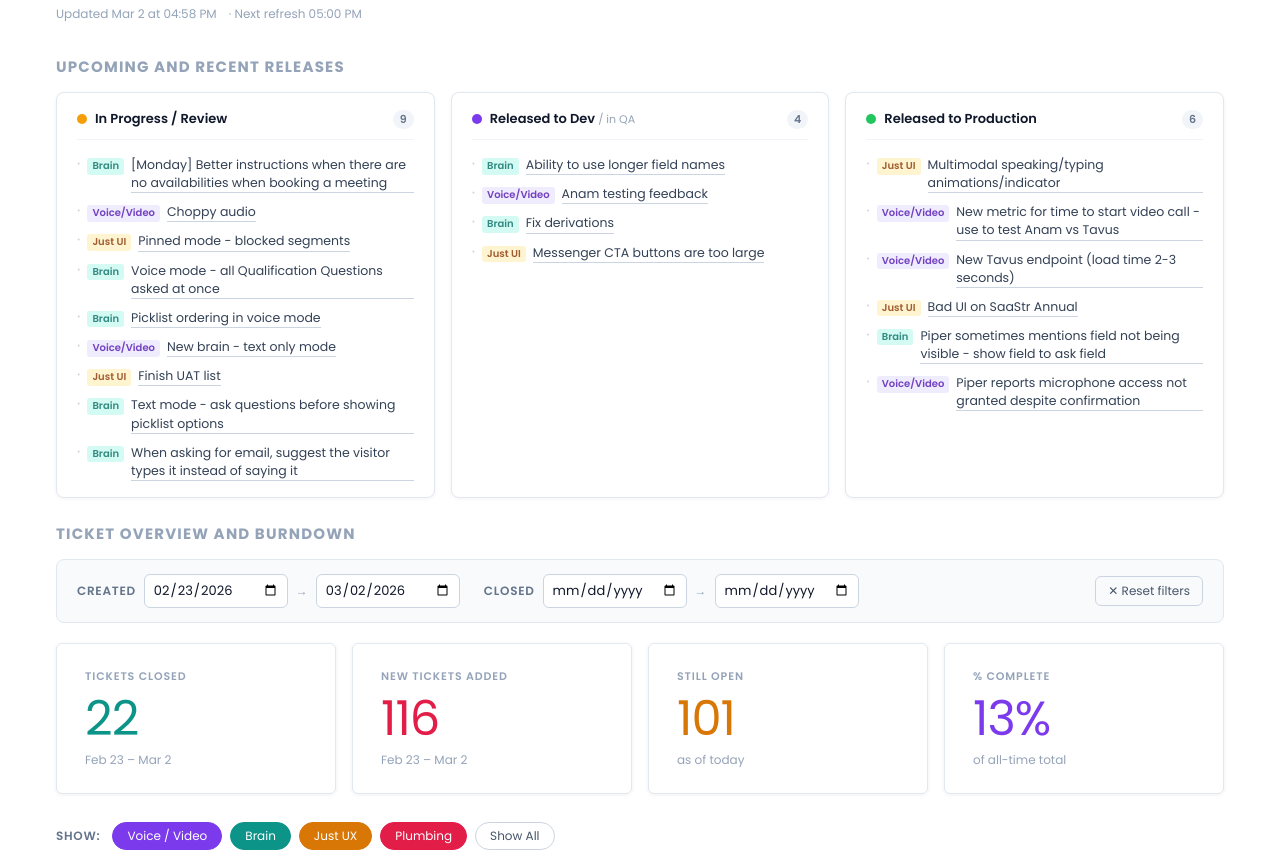
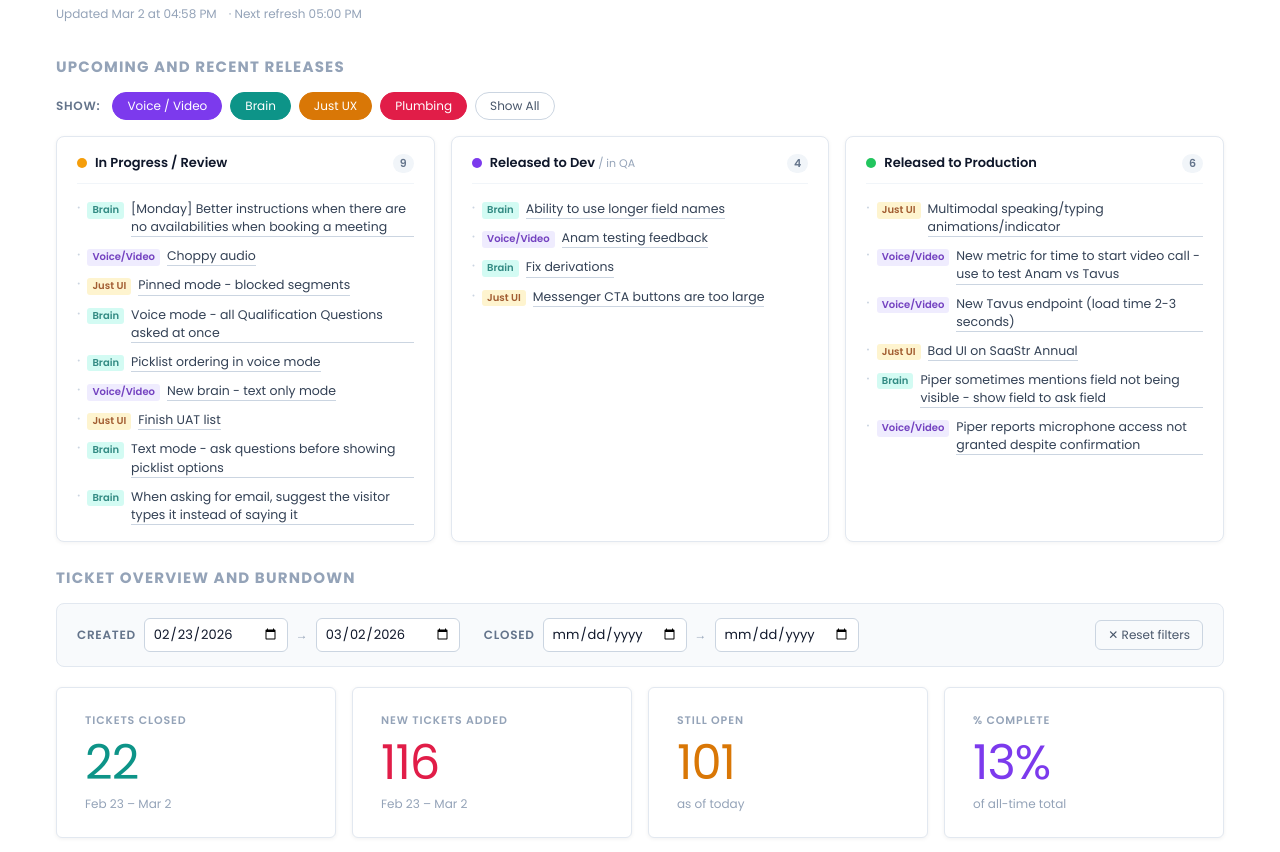
Before and after one commit to kerrilinnea3/multimodal-ga-burndown, a plain HTML site: page index.html in a window 1280 px wide. Shown: the part 102-954 px from the top of the page. Drawn offline with Linux system fonts and the light colour scheme.

Commit message:
Move category filters to top ticket status section

```diff
--- a/index.html
+++ b/index.html
@@ -304,6 +304,15 @@
 
   <h2 class="section-heading">Upcoming and Recent Releases</h2>
 
+  <div class="cat-filter-bar" id="statusCatFilter">
+    <span class="cat-filter-label">Show:</span>
+    <button class="cat-filter-btn active" data-cat="video"    style="--cat-color:#7C3AED" onclick="toggleStatusCat('video',this)">Voice / Video</button>
+    <button class="cat-filter-btn active" data-cat="brain"    style="--cat-color:#0D9488" onclick="toggleStatusCat('brain',this)">Brain</button>
+    <button class="cat-filter-btn active" data-cat="ui"       style="--cat-color:#D97706" onclick="toggleStatusCat('ui',this)">Just UX</button>
+    <button class="cat-filter-btn active" data-cat="plumbing" style="--cat-color:#E11D48" onclick="toggleStatusCat('plumbing',this)">Plumbing</button>
+    <button class="cat-filter-all" onclick="resetStatusCats()">Show All</button>
+  </div>
+
   <!-- ── Status Update ── -->
   <div class="status-update" id="statusUpdate" style="display:none">
     <div class="status-col">
@@ -375,20 +384,10 @@
     </div>
   </div>
 
-  <!-- ── Category Filter ── -->
-  <div class="cat-filter-bar">
-    <span class="cat-filter-label">Show:</span>
-    <button class="cat-filter-btn active" data-cat="video" style="--cat-color:#7C3AED" onclick="toggleCatFilter('video',this)">Voice / Video</button>
-    <button class="cat-filter-btn active" data-cat="brain" style="--cat-color:#0D9488" onclick="toggleCatFilter('brain',this)">Brain</button>
-    <button class="cat-filter-btn active" data-cat="ui"    style="--cat-color:#D97706" onclick="toggleCatFilter('ui',this)">Just UX</button>
-    <button class="cat-filter-btn active" data-cat="plumbing" style="--cat-color:#E11D48" onclick="toggleCatFilter('plumbing',this)">Plumbing</button>
-    <button class="cat-filter-all" onclick="resetCatFilters()">Show All</button>
-  </div>
-
   <!-- ── Stat Cards ── -->
   <div class="stat-cards">
     <!-- Voice/Video -->
-    <div class="stat-card" data-cat="video">
+    <div class="stat-card">
       <div class="stat-card-label c-video">Voice / Video</div>
       <div class="stat-card-row"><span>Total</span><span id="video-total">—</span></div>
       <div class="stat-card-row"><span>Open</span><span id="video-open">—</span></div>
@@ -397,7 +396,7 @@
       <div class="stat-card-pct c-video" id="video-pct">—% complete</div>
     </div>
     <!-- Brain -->
-    <div class="stat-card" data-cat="brain">
+    <div class="stat-card">
       <div class="stat-card-label c-brain">Brain</div>
       <div class="stat-card-row"><span>Total</span><span id="brain-total">—</span></div>
       <div class="stat-card-row"><span>Open</span><span id="brain-open">—</span></div>
@@ -406,7 +405,7 @@
       <div class="stat-card-pct c-brain" id="brain-pct">—% complete</div>
     </div>
     <!-- Just UI -->
-    <div class="stat-card" data-cat="ui">
+    <div class="stat-card">
       <div class="stat-card-label c-ui">Just UI</div>
       <div class="stat-card-row"><span>Total</span><span id="ui-total">—</span></div>
       <div class="stat-card-row"><span>Open</span><span id="ui-open">—</span></div>
@@ -415,7 +414,7 @@
       <div class="stat-card-pct c-ui" id="ui-pct">—% complete</div>
     </div>
     <!-- Plumbing -->
-    <div class="stat-card" data-cat="plumbing">
+    <div class="stat-card">
       <div class="stat-card-label c-plumbing">Plumbing / Other</div>
       <div class="stat-card-row"><span>Total</span><span id="plumbing-total">—</span></div>
       <div class="stat-card-row"><span>Open</span><span id="plumbing-open">—</span></div>
@@ -1123,6 +1122,7 @@
           const col = CAT_COLORS[cat];
           const li = document.createElement('li');
           li.className = 'status-item';
+          li.dataset.cat = cat;
           const url = issue.url || '#';
           li.innerHTML =
             `<span class="status-cat" style="background:${col.bg};color:${col.text}">${CAT_NAMES[cat]}</span>` +
@@ -1190,18 +1190,35 @@
       applyFilters();
     }
 
-    function toggleCatFilter(cat, btn) {
-      btn.classList.toggle('active');
-      const card = document.querySelector(`.stat-card[data-cat="${cat}"]`);
-      if (card) card.style.display = btn.classList.contains('active') ? '' : 'none';
+    function getActiveCats() {
+      return new Set([...document.querySelectorAll('#statusCatFilter .cat-filter-btn.active')].map(b => b.dataset.cat));
     }
 
-    function resetCatFilters() {
-      document.querySelectorAll('.cat-filter-btn').forEach(btn => {
-        btn.classList.add('active');
-        const card = document.querySelector(`.stat-card[data-cat="${btn.dataset.cat}"]`);
-        if (card) card.style.display = '';
+    function applyStatusCatFilter() {
+      const activeCats = getActiveCats();
+      ['su-active-list', 'su-merged-list', 'su-done-list'].forEach(listId => {
+        const list = document.getElementById(listId);
+        if (!list) return;
+        let visible = 0;
+        list.querySelectorAll('li[data-cat]').forEach(li => {
+          const show = activeCats.has(li.dataset.cat);
+          li.style.display = show ? '' : 'none';
+          if (show) visible++;
+        });
+        const countId = listId.replace('-list', '-count');
+        const countEl = document.getElementById(countId);
+        if (countEl) countEl.textContent = visible;
       });
+    }
+
+    function toggleStatusCat(cat, btn) {
+      btn.classList.toggle('active');
+      applyStatusCatFilter();
+    }
+
+    function resetStatusCats() {
+      document.querySelectorAll('#statusCatFilter .cat-filter-btn').forEach(b => b.classList.add('active'));
+      applyStatusCatFilter();
     }
 
     function formatFetchedAt(isoString) {
```
